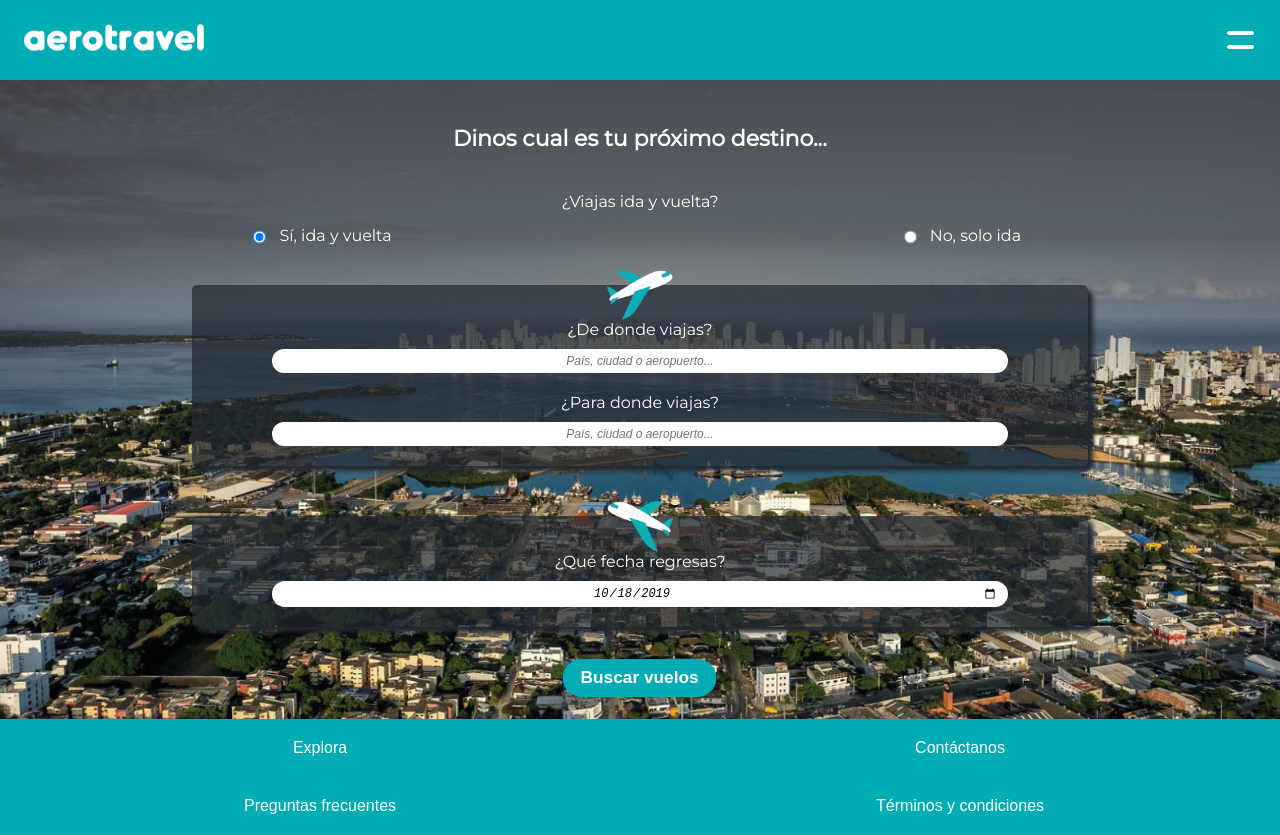
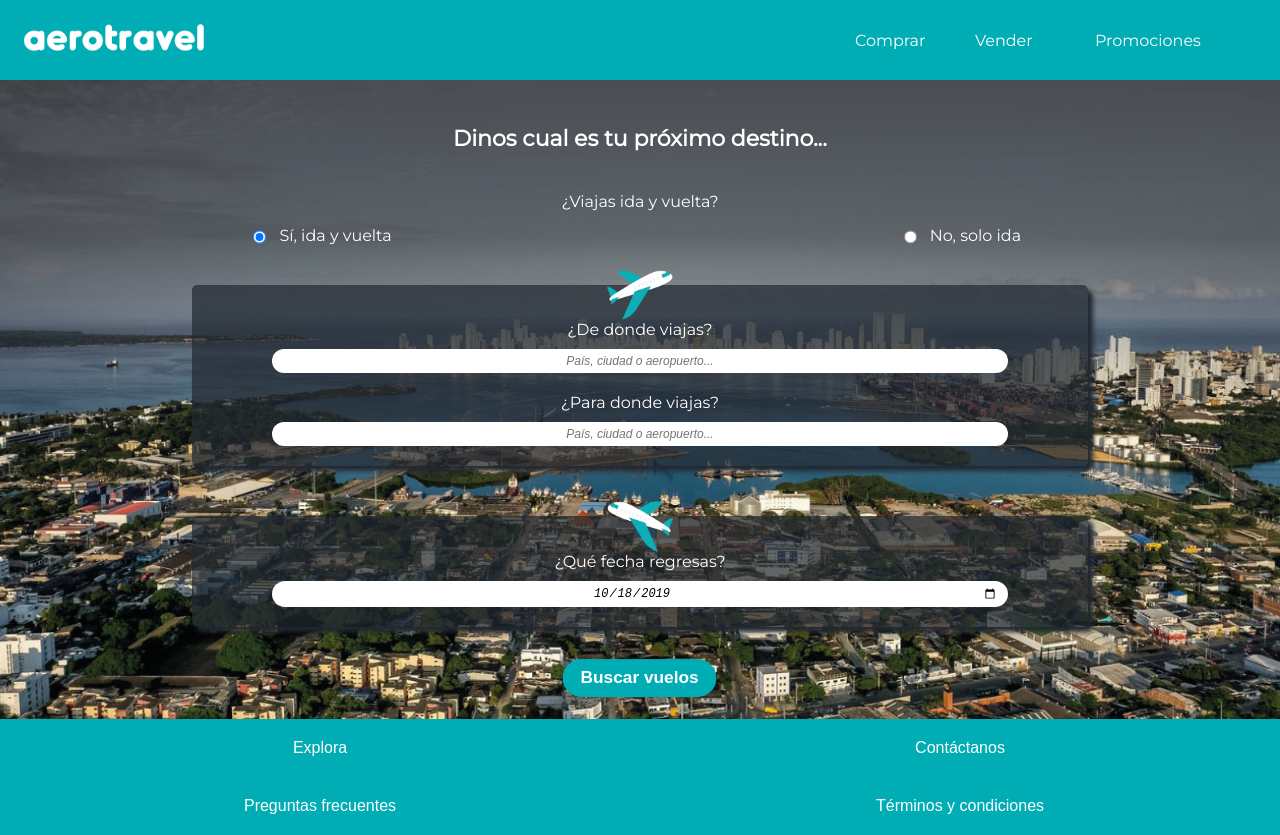
Before and after one commit to deveeup/2devs_project, a React app: page / in a window 1280 px wide. Built offline with nearby package versions, Linux system fonts and the light colour scheme.

Commit message:
header menu

```diff
--- a/src/assets/styles/components/Header.scss
+++ b/src/assets/styles/components/Header.scss
@@ -8,22 +8,36 @@ header {
   img {
     max-width: 200px;
   }
-  .burguerMenu{
-    width: 50px;
+  .burguerMenu {
+    width: 500px;
     height: 50px;
     padding: 0px;
     display: flex;
     justify-content: center;
     flex-direction: column;
     align-items: center;
-    &-line {
-      border: 1px solid white;
-      width: 50%;
-      margin: 5px 0;
-      padding: 0;
-      border-radius: 10px;
-      height: 2px;
-      background-color: white;
+    ul {
+      display: flex;
+      width: 400px;
+      justify-content: center;
+      align-items: center;
+      li {
+        list-style: none;
+        width: 30%;
+        font-family: Montserrat;
+        color: white;
+        transition: 0.5s;
+        &:active {
+          transform: scale(0.9);
+        }
+        a {
+          color: white;
+          text-decoration: none;
+          &:hover {
+            font-weight: bold;
+          }
+        }
+      }
     }
   }
 }
--- a/src/components/Header.jsx
+++ b/src/components/Header.jsx
@@ -1,16 +1,25 @@
-import React from 'react';
-import { Link } from 'react-router-dom';
-import '../assets/styles/components/Header.scss';
-import aerotravel from '../assets/images/aerotravel.png';
+import React from "react";
+import { Link } from "react-router-dom";
+import "../assets/styles/components/Header.scss";
+import aerotravel from "../assets/images/aerotravel.png";
 
-const Header = (props) => (
+const Header = props => (
   <header>
-    <Link to='/'>
+    <Link to="/">
       <img src={aerotravel} alt="aerotravel" />
     </Link>
     <div className="burguerMenu">
-      <div className="burguerMenu-line"/>
-      <div className="burguerMenu-line"/>
+      <ul>
+        <li>
+          <a href="#">Comprar</a>
+        </li>
+        <li>
+          <a href="#">Vender</a>
+        </li>
+        <li>
+          <a href="#">Promociones</a>
+        </li>
+      </ul>
     </div>
   </header>
 );
```
Also changed, not shown: initialData.json (added, +56 -0 lines).
